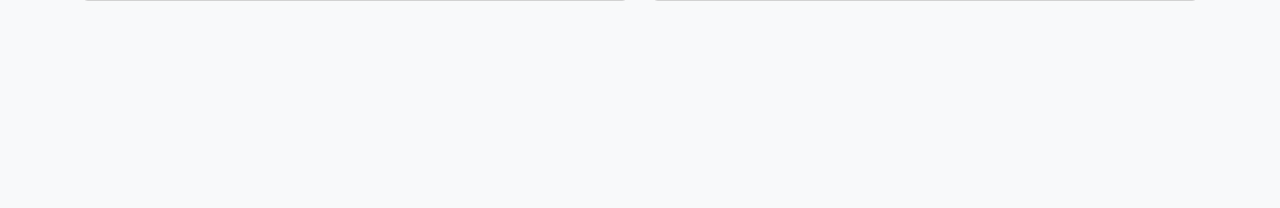
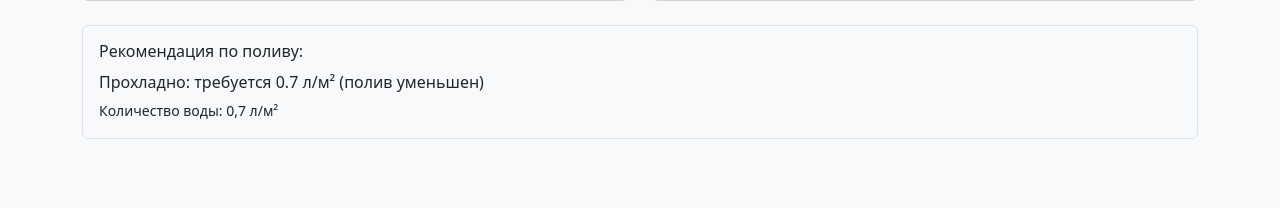
Before and after one commit to vxmpra/python_project, a Django app: page /plants/plant/1/watering/ in a window 1280 px wide. Shown: the part 448-656 px from the top of the page. Run offline with Django 5.2, Linux system fonts and the light colour scheme; a user stored in the database is signed in; tables that the repository leaves empty hold one stand-in row (values such as "Sample post"); a database or web service that is not in the repository returns one stand-in record (values such as "Sample title"); data that the repository does not hold is empty.

Commit message:
add watering recommendations logic

```diff
--- a/plants/templates/plants/watering_detail.html
+++ b/plants/templates/plants/watering_detail.html
@@ -28,5 +28,14 @@
             </div>
         </div>
     </div>
+
+    {% if watering_note %}
+    <div class="mt-4 p-3 border rounded bg-light">
+        <h6>Рекомендация по поливу:</h6>
+        <p class="mb-1">{{ watering_note }}</p>
+        <p class="mb-0"><small>Количество воды: {{ water_per_sqm }} л/м²</small></p>
+    </div>
+    {% endif %}
+
 </div>
 {% endblock %}
--- a/plants/views.py
+++ b/plants/views.py
@@ -125,33 +125,93 @@ def protection_detail(request, pk):
 @login_required
 def watering_detail(request, pk):
     plant = get_object_or_404(Plant, pk=pk, owner=request.user)
-    API_KEY = os.environ.get('OPENWEATHER_API_KEY')
-
-    context = {"plant": plant, "map_url": ""}
 
     try:
         data = requests.get(
-            f"http://api.openweathermap.org/data/2.5/weather?q={plant.city}&appid={API_KEY}&units=metric&lang=ru",
+            f"https://api.openweathermap.org/data/2.5/weather?q={plant.city}&appid={os.environ.get('OPENWEATHER_API_KEY')}&units=metric&lang=ru",
             timeout=5
         ).json()
 
         lat, lon = data['coord']['lat'], data['coord']['lon']
-        context.update({
-            "temperature": round(data['main']['temp'], 1),
-            "humidity": data['main']['humidity'],
-            "precipitation": data.get('rain', {}).get('1h', 0),
+        temp = round(data['main']['temp'], 1)
+        hum = data['main']['humidity']
+        precip = data.get('rain', {}).get('1h', 0)
+
+        water, note = simple_watering(plant, temp, hum, precip)
+
+        today = timezone.now().date()
+
+        already_exists = WateringRecommendation.objects.filter(
+            plant=plant,
+            date=today
+        ).exists()
+
+        if not already_exists:
+            WateringRecommendation.objects.create(
+                plant=plant,
+                date=today,
+                water_amount=water,
+                note=note[:100]
+            )
+
+        return render(request, "plants/watering_detail.html", {
+            "plant": plant,
+            "temperature": temp,
+            "humidity": hum,
+            "precipitation": precip,
             "weather_description": data['weather'][0]['description'],
             "season": ["зима", "весна", "лето", "осень"][(timezone.now().month % 12) // 3],
-            "lat": lat, "lon": lon,
-            "map_url": f"https://static-maps.yandex.ru/1.x/?ll={lon},{lat}&z=10&l=map&pt={lon},{lat},pm2rdm&size=600,400",
-        })
-    except Exception as e:
-        print(f"Ошибка: {e}")
-        context.update({
-            "temperature": "—", "humidity": "—", "precipitation": "—",
-            "weather_description": "Нет данных", "season": "—",
-            "lat": 55.7558, "lon": 37.6173,
-            "map_url": "https://static-maps.yandex.ru/1.x/?ll=37.6173,55.7558&z=10&l=map&pt=37.6173,55.7558,pm2rdm&size=600,400",
+            "map_url": f"https://static-maps.yandex.ru/1.x/?ll={lon},{lat}&z=10&l=map&size=600,400",
+            "water_per_sqm": water,
+            "watering_note": note,
         })
 
-    return render(request, "plants/watering_detail.html", context)
+    except:
+        return render(request, "plants/watering_detail.html", {
+            "plant": plant,
+            "map_url": "https://static-maps.yandex.ru/1.x/?ll=37.6173,55.7558&z=10&l=map&size=600,400",
+            "watering_note": "Нет данных",
+        })
+
+# Расчет полива (по факторам: тип растения, температура, влажность, осадки)
+def simple_watering(plant, temp, hum, precip):
+
+    # запреты на полив
+    if temp < 5:
+        return 0, f"Слишком холодно ({temp}°C) - полив не требуется"
+    if precip > 5:
+        return 0, f"Сильный дождь ({precip} мм) - полив не нужен"
+
+    # тип растения
+    base_norms = {
+        "Овощ": 2.0,
+        "Зелень": 1.5,
+        "Дерево": 5.0,
+        "Цветок": 0.5,
+    }
+    base = base_norms.get(plant.plant_type.name, 1.0)
+
+    # температура: чем жарче тем больше полив
+    tf = 1.5 if temp > 30 else 1.3 if temp > 25 else 0.7 if temp < 15 else 1.0
+
+    # влажность: чем суше тем больше полив
+    hf = 0.7 if hum > 70 else 1.3 if hum < 30 else 1.0
+
+    # осадки: дождь уменьшает полив
+    rf = 0.3 if precip > 2 else 0.7 if precip > 0 else 1.0
+
+    # расчет
+    water = round(max(0.1, base * tf * hf * rf), 1)
+
+
+    # рекомендации
+    if temp > 30:
+        note = f"Жарко: требуется {water} л/м² (полив увеличен)"
+    elif temp < 15:
+        note = f"Прохладно: требуется {water} л/м² (полив уменьшен)"
+    elif precip > 0:
+        note = f"Дождь: требуется {water} л/м² (полив уменьшен)"
+    else:
+        note = f"Нормально: требуется {water} л/м² (стандартный полив)"
+
+    return water, note
```
Also changed, not shown: plants/templates/plants/plant_detail.html (+18 -2 lines).
